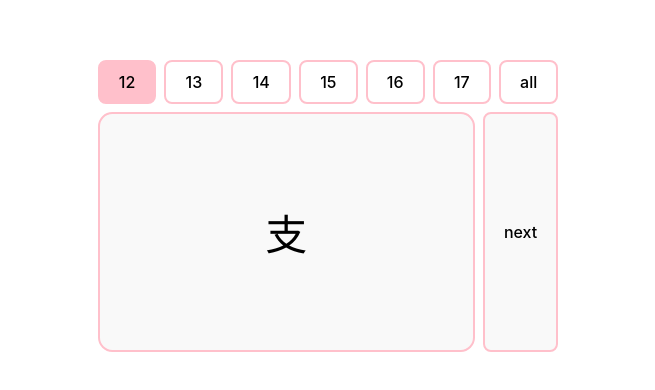
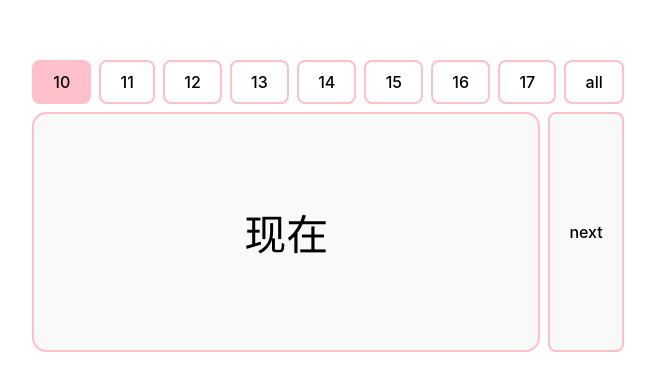
Before and after one commit to gwannemacher/chinese-study, a React (Vite) app: page / in a window 1280 px wide. Shown: the part 194-584 px from the top of the page, without its empty margins (312-967 px from the left). Built offline with nearby package versions, Linux system fonts and the light colour scheme.

Commit message:
add-10-11: add lessons 10 & 11

```diff
--- /dev/null
+++ b/src/data/lesson10.ts
@@ -0,0 +1,45 @@
+import { Lesson } from "../types/lesson";
+
+export const Lesson10: Lesson = {
+    chapter: 10,
+    characters: [
+        { hanzi: '现在', pinyin: 'xiànzài', definition: 'now' },
+        { hanzi: '点', pinyin: 'diǎn', definition: `o'clock` },
+        { hanzi: '刻', pinyin: 'kè', definition: 'quarter' },
+        { hanzi: '早饭', pinyin: 'zǎofàn', definition: 'breakfast' },
+        { hanzi: '半', pinyin: 'bàn', definition: 'half' },
+        { hanzi: '时候', pinyin: 'shíhou', definition: 'when' },
+        { hanzi: '上课', pinyin: 'shàng kè', definition: 'to attend class' },
+        { hanzi: '从•••到', pinyin: 'cóng•••dào', definition: 'from•••to' },
+        { hanzi: '上午', pinyin: 'shàngwǔ', definition: 'morning' },
+        { hanzi: '今天', pinyin: 'jīntiān', definition: 'today' },
+        { hanzi: '月', pinyin: 'yuè', definition: 'month' },
+        { hanzi: '号 (日)', pinyin: 'hào (rì)', definition: 'month' },
+        { hanzi: '星期', pinyin: 'xīngqī', definition: 'week' },
+        { hanzi: '星期天 (星期日)', pinyin: 'xīngqītiān (xīngqīrì)', definition: 'Sunday' },
+        { hanzi: '吧', pinyin: 'ba', definition: '(a particle forming a leading question which asks for confirmationof a supposition)' },
+        { hanzi: '咱们', pinyin: 'zánmen', definition: 'we; us' },
+        { hanzi: '啊', pinyin: 'a', definition: '(a particle used at the end of a sentence to express enthusiasm)' },
+        { hanzi: '出发', pinyin: 'chūfā', definition: 'to set out' },
+        { hanzi: '行', pinyin: 'xíng', definition: 'OK' },
+        { hanzi: '见面', pinyin: 'jiàn miàn', definition: 'to meet' },
+        { hanzi: '差', pinyin: 'chà', definition: 'less than' },
+        { hanzi: '分', pinyin: 'fēn', definition: 'minute' },
+        { hanzi: '门口', pinyin: 'ménkǒu', definition: 'entrance' },
+        { hanzi: '等', pinyin: 'děng', definition: 'to wait' },
+        { hanzi: '早上', pinyin: 'zǎoshàng', definition: 'morning' },
+        { hanzi: '起', pinyin: 'qǐ', definition: 'to get up; to rise' },
+        { hanzi: '床', pinyin: 'chuáng', definition: 'bed' },
+        { hanzi: '下课', pinyin: 'xià kè', definition: 'to finish class' },
+        { hanzi: '午饭', pinyin: 'wǔfàn', definition: 'lunch' },
+        { hanzi: '晚饭', pinyin: 'wǎnfàn', definition: 'supper' },
+        { hanzi: '年', pinyin: 'nián', definition: 'year' },
+        { hanzi: '大前天', pinyin: 'dàqiántiān', definition: 'three days ago' },
+        { hanzi: '前天', pinyin: 'qiántiān', definition: 'the day before yesterday' },
+        { hanzi: '昨天', pinyin: 'zuótiān', definition: 'yesterday' },
+        { hanzi: '明天', pinyin: 'míngtiān', definition: 'tomorrow' },
+        { hanzi: '后天', pinyin: 'hòutiān', definition: 'the day after tomorrow' },
+        { hanzi: '大后天', pinyin: 'dàhòutiān', definition: 'three days fromnow' },
+        { hanzi: '生日', pinyin: 'shēngri', definition: 'birthday' },
+    ]
+};
--- /dev/null
+++ b/src/data/lesson11.ts
@@ -0,0 +1,43 @@
+import { Lesson } from "../types/lesson";
+
+export const Lesson11: Lesson = {
+    chapter: 11,
+    characters: [
+        { hanzi: '里边', pinyin: 'lǐbian', definition: 'in' },
+        { hanzi: '教学楼', pinyin: 'jiàoxuélóu', definition: 'teaching building' },
+        { hanzi: '办公楼', pinyin: 'bàngōnglóu', definition: 'administrative building' },
+        { hanzi: '北边', pinyin: 'běibian', definition: 'north' },
+        { hanzi: '西边', pinyin: 'xībian', definition: 'west' },
+        { hanzi: '南边', pinyin: 'nánbian', definition: 'south' },
+        { hanzi: '附近', pinyin: 'fùjìn', definition: 'nearby; close to' },
+        { hanzi: '饭馆', pinyin: 'fàngguǎn', definition: 'restaurant' },
+        { hanzi: '东边', pinyin: 'dōngbian', definition: 'east' },
+        { hanzi: '还', pinyin: 'hái', definition: 'still; also' },
+        { hanzi: '电影', pinyin: 'diànyǐng', definition: 'movie' },
+        { hanzi: '电影院', pinyin: 'diànyǐngyuàn', definition: 'cinema' },
+        { hanzi: '对面', pinyin: 'duìmiàn', definition: 'opposite side' },
+        { hanzi: '药', pinyin: 'yào', definition: 'medicine' },
+        { hanzi: '旁边', pinyin: 'pángbiān', definition: 'beside' },
+        { hanzi: '茶叶', pinyin: 'cháyè', definition: 'opposite side' },
+        { hanzi: '们', pinyin: 'men', definition: '(a suffix denoting a plural form)' },
+        { hanzi: '照片', pinyin: 'zhàopiàn', definition: 'photo' },
+        { hanzi: '左边', pinyin: 'zuǒbian', definition: 'on the left' },
+        { hanzi: '右边', pinyin: 'yòubian', definition: 'on the right' },
+        { hanzi: '中间', pinyin: 'zhōngjiān', definition: 'in the middle' },
+        { hanzi: '后边', pinyin: 'hòubian', definition: 'behind' },
+        { hanzi: '桌子', pinyin: 'zhuōzi', definition: 'desk; table' },
+        { hanzi: '上边', pinyin: 'shàngbian', definition: 'on' },
+        { hanzi: '台灯', pinyin: 'táidēng', definition: 'desk lamp' },
+        { hanzi: '张', pinyin: 'zhāng', definition: '(a measure word for desks, tables, paper, etc)' },
+        { hanzi: '男', pinyin: 'nán', definition: 'male' },
+        { hanzi: '男朋友', pinyin: 'nán péngyou', definition: 'boyfriend' },
+        { hanzi: '下边', pinyin: 'xiàbian', definition: 'under' },
+        { hanzi: '抽屉', pinyin: 'chōuti', definition: 'drawer' },
+        { hanzi: '块', pinyin: 'kuài', definition: '(a measure word) piece; lump' },
+        { hanzi: '巧克力', pinyin: 'qiǎokèlì', definition: 'chocolate' },
+        { hanzi: '前边', pinyin: 'qiánbian', definition: 'in the front of' },
+        { hanzi: '鞋', pinyin: 'xié', definition: 'shoe' },
+        { hanzi: '眼镜', pinyin: 'yǎnjìng', definition: 'glasses' },
+        { hanzi: '闹钟', pinyin: 'nàozhōng', definition: 'alarm clock' }
+    ]
+};
--- a/src/data/lesson14.ts
+++ b/src/data/lesson14.ts
@@ -34,7 +34,7 @@ export const Lesson14: Lesson = {
         { hanzi: '请客', pinyin: 'qǐng kè', definition: 'to treat' },
         { hanzi: '以后', pinyin: 'yǐhòu', definition: 'later' },
         { hanzi: '唱', pinyin: 'chàng', definition: 'to sing' },
-        { hanzi: '卡拉欧剋', pinyin: 'kǎlā’ōukèi', definition: 'karaoke' },
+        { hanzi: '卡拉OK', pinyin: 'kǎlā’ōukèi', definition: 'karaoke' },
         { hanzi: '有意思', pinyin: 'yǒuyìsi', definition: 'interesting' },
         { hanzi: '汉子', pinyin: 'Hànzì', definition: 'Chinese character' },
         { hanzi: '告诉', pinyin: 'gàosu', definition: 'to tell' },
--- a/src/data/lessons.ts
+++ b/src/data/lessons.ts
@@ -1,4 +1,6 @@
 import { Lesson } from "../types/lesson";
+import { Lesson10 } from "./lesson10";
+import { Lesson11 } from "./lesson11";
 import { Lesson12 } from "./lesson12";
 import { Lesson13 } from "./lesson13";
 import { Lesson14 } from "./lesson14";
@@ -8,7 +10,16 @@ import { Lesson17 } from "./lesson17";
 
 const AllLessons: Lesson = {
     chapter: 'all',
-    characters: [...Lesson12.characters, ...Lesson13.characters, ...Lesson14.characters, ...Lesson15.characters, ...Lesson16.characters, ...Lesson17.characters]
+    characters: [
+        ...Lesson10.characters,
+        ...Lesson11.characters,
+        ...Lesson12.characters,
+        ...Lesson13.characters,
+        ...Lesson14.characters,
+        ...Lesson15.characters,
+        ...Lesson16.characters,
+        ...Lesson17.characters
+    ]
 };
 
-export const Lessons: Lesson[] = [Lesson12, Lesson13, Lesson14, Lesson15, Lesson16, Lesson17, AllLessons];
+export const Lessons: Lesson[] = [Lesson10, Lesson11, Lesson12, Lesson13, Lesson14, Lesson15, Lesson16, Lesson17, AllLessons];
```
